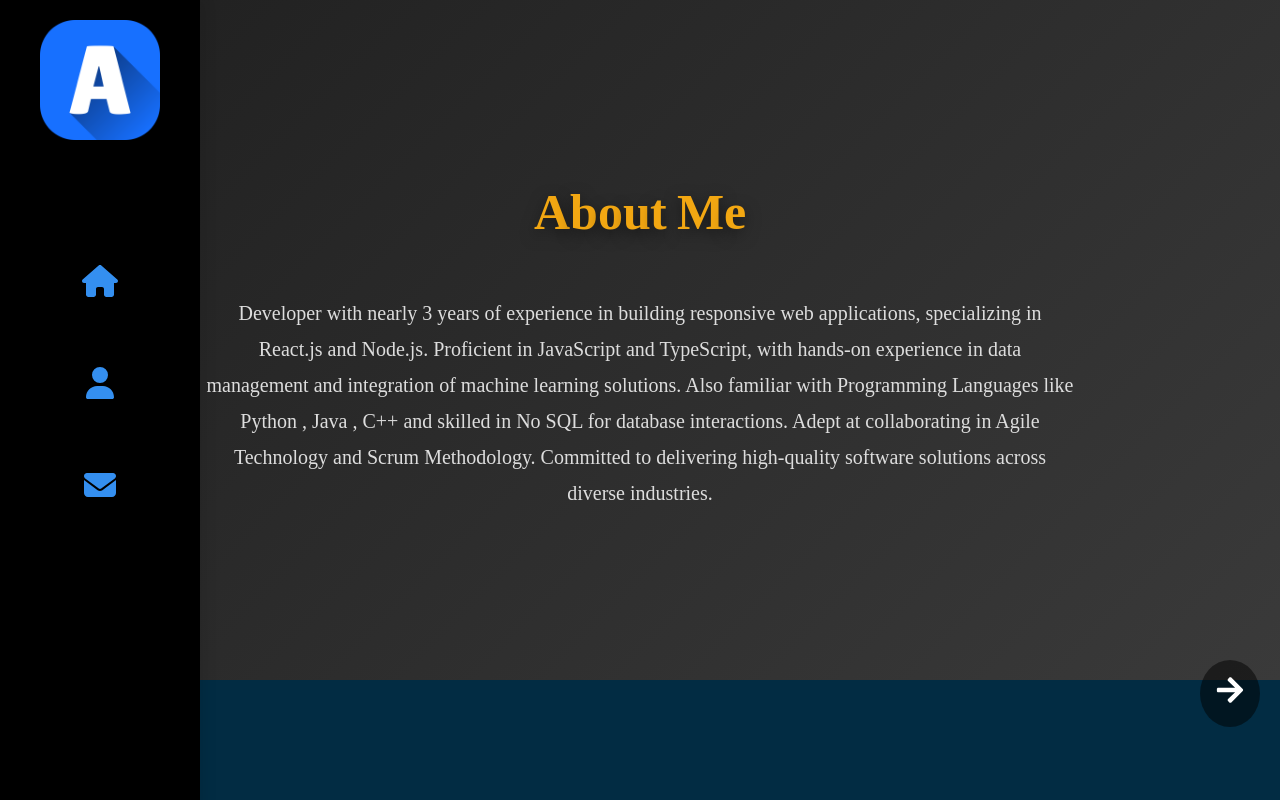
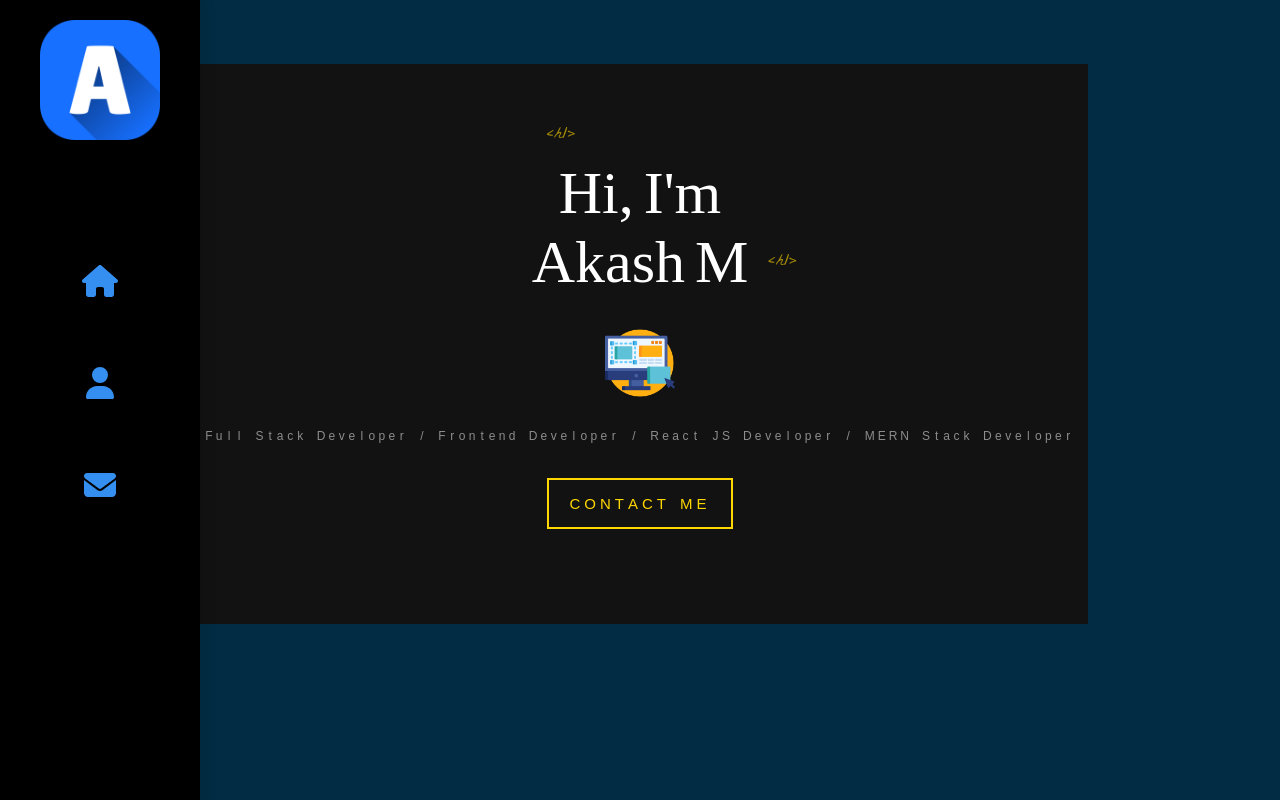
Before and after one commit to akashm-1322/Portfolio, a React (Create React App) app: page /about in a window 1280 px wide. Built offline with nearby package versions, Linux system fonts and the light colour scheme.

Commit message:
Updated Code for allignments part -5

```diff
--- a/src/Components/Layout.js
+++ b/src/Components/Layout.js
@@ -1,7 +1,7 @@
 import './Layout.scss';
 import React from 'react';
 import { Suspense } from 'react';
-import { Outlet } from 'react-router-dom';
+import Home from './Home.js';
 const Sidebar = React.lazy(()=> import('./Sidebar.js'));
 
 const Layout = () =>{
@@ -13,15 +13,9 @@ const Layout = () =>{
             <div className='page'>
 
 
-                <Outlet/>
-                <span className='tags bottom-tags'>
+                <Home/>
 
-
-                    <span className='bottom-tag-html'>
-
-                    </span>
-                </span>
-
+<i class="fa fa-y-combinator" aria-hidden="true"></i>
             </div>
         </div>
     )
```
